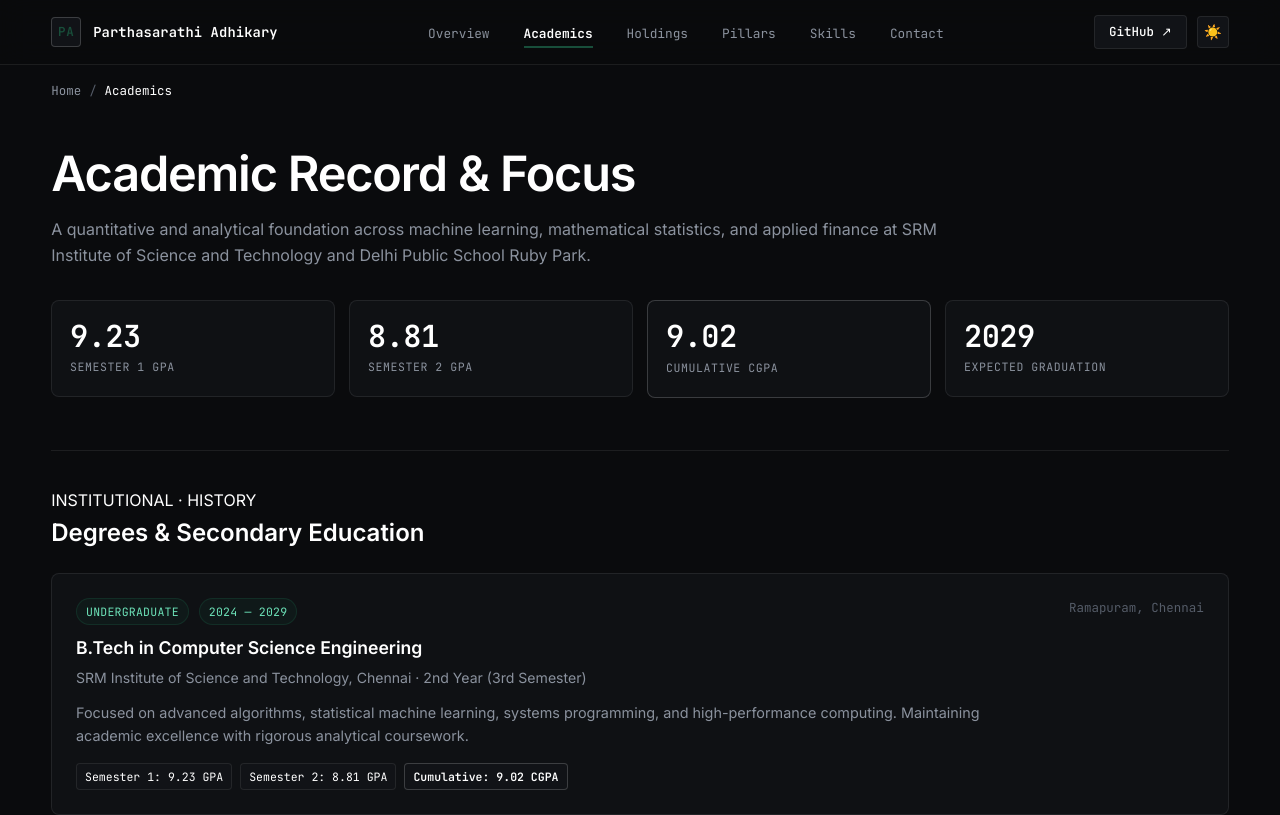
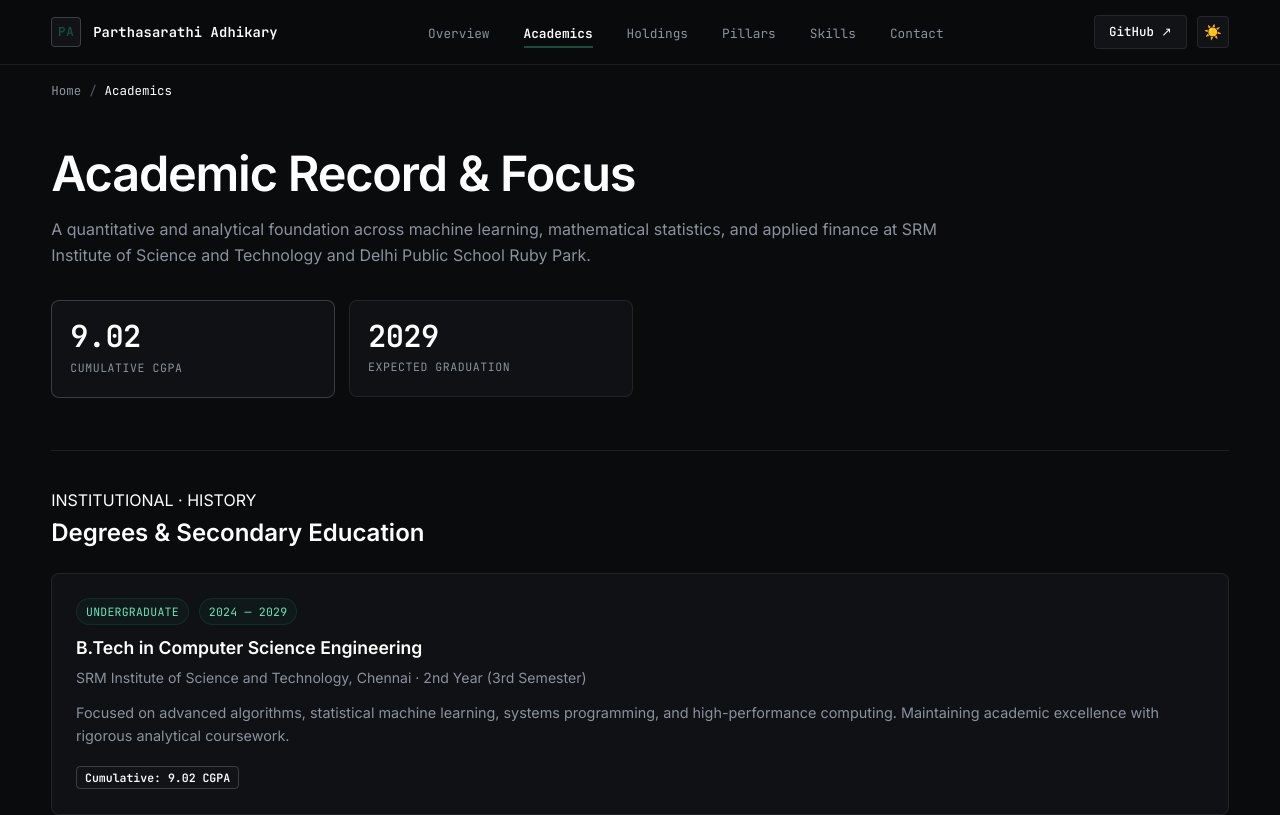
Before and after one commit to parthowww/portfolio2.0, a plain HTML site: page academics.html in a window 1280 px wide. Shown: the top 815 px of the page. Drawn offline with Linux system fonts and the light colour scheme.

Commit message:
Refactor GPA and graduation metrics display

```diff
--- a/academics.html
+++ b/academics.html
@@ -991,14 +991,6 @@ footer {
 
     <!-- Scorecards -->
  <div class="metrics-grid">
-      <div class="metric-card reveal">
-        <div class="metric-val">9.23</div>
-        <div class="metric-lbl">Semester 1 GPA</div>
-      </div>
-      <div class="metric-card reveal">
-        <div class="metric-val">8.81</div>
-        <div class="metric-lbl">Semester 2 GPA</div>
-      </div>
   <div class="metric-card" style="border: 1px solid var(--border-strong);">
     <div class="metric-val">9.02</div>
     <div class="metric-lbl">Cumulative CGPA</div>
@@ -1030,9 +1022,8 @@ footer {
             Focused on advanced algorithms, statistical machine learning, systems programming, and high-performance computing. Maintaining academic excellence with rigorous analytical coursework.
           </p>
 
-          <div class="edu-scores">
-            <span class="edu-badge">Semester 1: 9.23 GPA</span>
-            <span class="edu-badge">Semester 2: 8.81 GPA</span>
+
+
             <span class="edu-badge" style="border-color:var(--border-strong); font-weight:600;">Cumulative: 9.02 CGPA</span>
           </div>
         </div>
```
Lines whose indentation alone changed are shown as unchanged.
